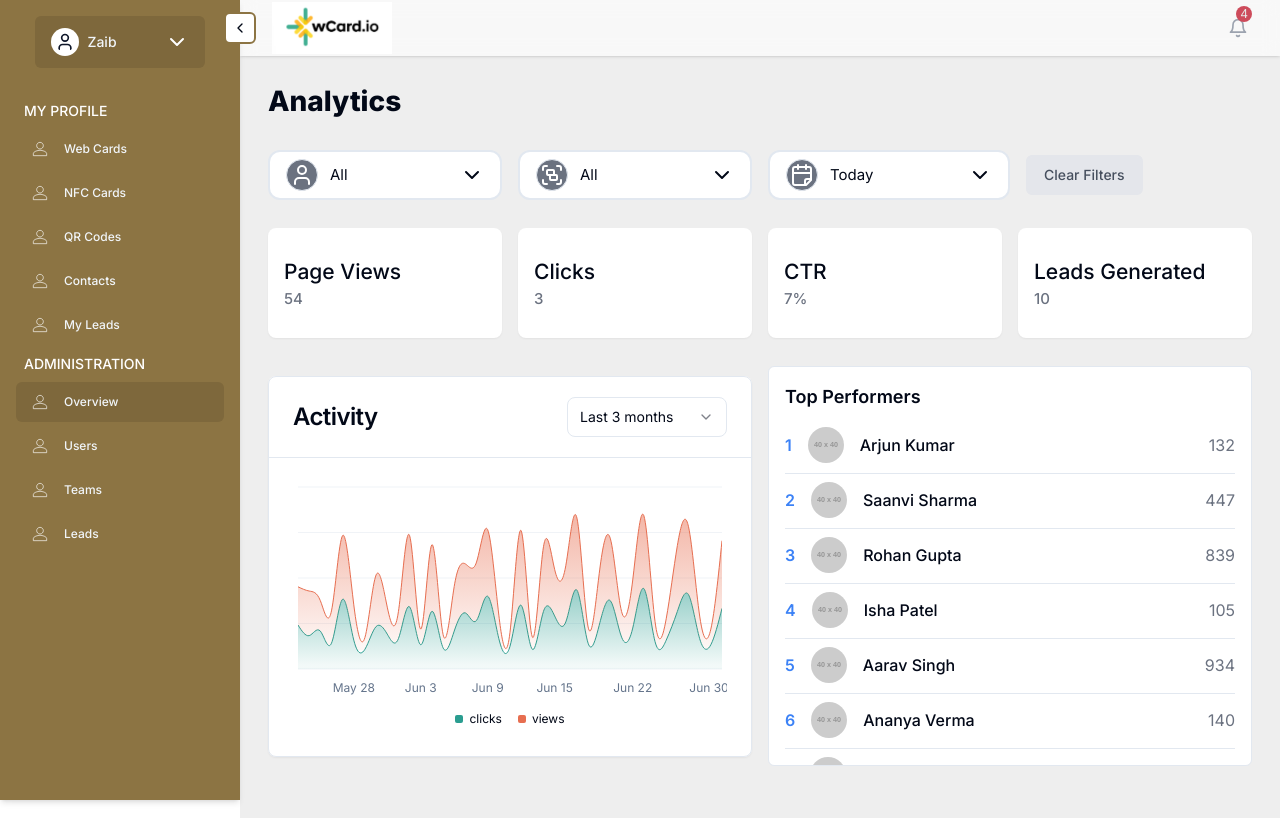
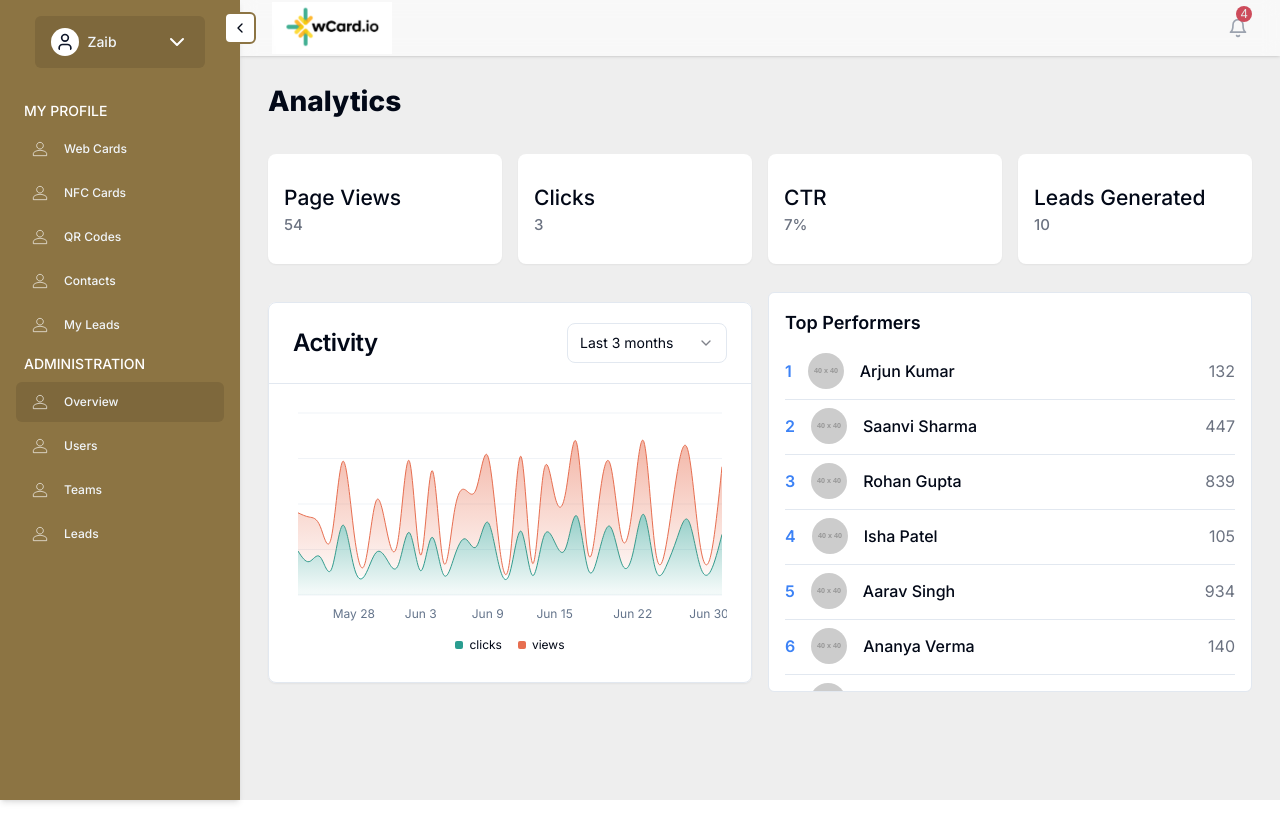
Before and after one commit to Vikashup2109/jark_assignment, a Next.js app: page / in a window 1280 px wide. Built offline with nearby package versions, Linux system fonts and the light colour scheme.

Commit message:
change name of component

```diff
--- a/src/app/Activity/page.js
+++ b/src/app/Activity/page.js
@@ -257,4 +257,4 @@ const Activity = () => {
   );
 };
 
-export { Activity };
+export default Activity;
--- a/src/app/Filters/page.js
+++ b/src/app/Filters/page.js
@@ -18,15 +18,18 @@ const Filters = () => {
     team: "All",
     date: "Today",
   });
+  const [userFilter, setUserFilter] = useState("All");
+  const [teamFilter, setTeamFilter] = useState("all");
+  const [dateFilter, setDateFilter] = useState("All");
 
-  const handleFilterChange = (filterType, value) => {
-    setFilters((prevFilters) => {
-      return {
-        ...prevFilters,
-        [filterType]: value,
-      };
-    });
-  };
+  // const handleFilterChange = (filterType, value) => {
+  //   setFilters((prevFilters) => {
+  //     return {
+  //       ...prevFilters,
+  //       [filterType]: value,
+  //     };
+  //   });
+  // };
 
   const usersFilterValues = ["All", "Vikash", "Akash", "Shubham", "Ankit"];
   const userFilterIcon = <User />;
@@ -54,9 +57,7 @@ const Filters = () => {
                   <div className="rounded-full border bg-[#6b7280] w-8 h-8 flex items-center justify-center text-white">
                     {userFilterIcon ? userFilterIcon : <></>}
                   </div>
-                  <span className="font-normal text-[15px]">
-                    {filters?.user}
-                  </span>
+                  <span className="font-normal text-[15px]">{userFilter}</span>
                 </div>
                 <ChevronDown />
               </div>
@@ -64,8 +65,8 @@ const Filters = () => {
           </DropdownMenuTrigger>
           <DropdownMenuContent className="!w-[200px]">
             <DropdownMenuRadioGroup
-              value={filters?.date}
-              onValueChange={(value) => handleFilterChange("user", value)}
+              value={userFilter}
+              onValueChange={setUserFilter}
             >
               {usersFilterValues?.map((value, index) => (
                 <DropdownMenuRadioItem key={index} value={value}>
@@ -86,9 +87,7 @@ const Filters = () => {
                   <div className="rounded-full border bg-[#6b7280] w-8 h-8 flex items-center justify-center text-white">
                     {teamsFilterIcon ? teamsFilterIcon : <></>}
                   </div>
-                  <span className="font-normal text-[15px]">
-                    {filters.team}
-                  </span>
+                  <span className="font-normal text-[15px]">{teamFilter}</span>
                 </div>
                 <ChevronDown />
               </div>
@@ -96,14 +95,27 @@ const Filters = () => {
           </DropdownMenuTrigger>
           <DropdownMenuContent className="!w-[200px]">
             <DropdownMenuRadioGroup
-              value={filters?.team}
-              onValueChange={(value) => handleFilterChange("team", value)}
+              value={teamFilter}
+              onValueChange={setTeamFilter}
             >
-              {teamsFilterValues?.map((value, index) => (
-                <DropdownMenuRadioItem key={index} value={value}>
+              <DropdownMenuRadioItem value="all">All</DropdownMenuRadioItem>
+              <DropdownMenuRadioItem value="team1">
+                Team 1
+              </DropdownMenuRadioItem>
+              <DropdownMenuRadioItem value="team2">
+                Team 2
+              </DropdownMenuRadioItem>
+              <DropdownMenuRadioItem value="team3">
+                Team 3
+              </DropdownMenuRadioItem>
+              <DropdownMenuRadioItem value="team4">
+                Team 4
+              </DropdownMenuRadioItem>
+              {/* {teamsFilterValues?.map((value, index) => (
+                <DropdownMenuRadioItem  value={value}>
                   {value}
                 </DropdownMenuRadioItem>
-              ))}
+              ))} */}
             </DropdownMenuRadioGroup>
           </DropdownMenuContent>
         </DropdownMenu>
@@ -120,9 +132,7 @@ const Filters = () => {
                   <div className="rounded-full border bg-[#6b7280] w-8 h-8 flex items-center justify-center text-white">
                     {DateFilterIcon ? DateFilterIcon : <></>}
                   </div>
-                  <span className="font-normal text-[15px]">
-                    {filters.date}
-                  </span>
+                  <span className="font-normal text-[15px]">{dateFilter}</span>
                 </div>
                 <ChevronDown />
               </div>
@@ -130,8 +140,8 @@ const Filters = () => {
           </DropdownMenuTrigger>
           <DropdownMenuContent className="!w-[200px]">
             <DropdownMenuRadioGroup
-              value={filters?.date}
-              onValueChange={(value) => handleFilterChange("date", value)}
+              value={dateFilter}
+              onValueChange={setDateFilter}
             >
               {dateFilterValues?.map((value, index) => (
                 <DropdownMenuRadioItem key={index} value={value}>
@@ -144,13 +154,11 @@ const Filters = () => {
 
         <Button
           className="bg-[#e4e6eb] text-[#464f5e] hover:bg-[#e4e6eb] border-2 border-[#e4e6eb] hover:border-[#464f5e] "
-          onClick={() =>
-            setFilters({
-              user: "All",
-              team: "All",
-              date: "Today",
-            })
-          }
+          onClick={() => {
+            setUserFilter("All");
+            setTeamFilter("All");
+            setDateFilter("All");
+          }}
         >
           Clear Filters
         </Button>
--- a/src/app/page.js
+++ b/src/app/page.js
@@ -1,16 +1,18 @@
 import NavBar from "../components/NavBar/page";
-import Filters from "./Filters/page";
+import dynamic from "next/dynamic";
+// import Filters from "./Filters/page";
 import AnalylicsCount from "./AnalylicsCount/page";
 import TopPerformer from "./TopPerformer/page";
-import { Activity } from "./Activity/page";
+const Activity = dynamic(() => import("./Activity/page"), { ssr: false });
+// import Activity from "./Activity/page";
 
 export default function Home() {
   return (
     <main className="flex min-h-screen flex-col items-center  bg-[#eee]">
       <NavBar />
       <section className="w-full px-7 py-6 ">
-        <h2 className="text-[28px] font-extrabold">Analytics</h2>
-        <Filters />
+        <h2 className="text-[28px] font-extrabold mb-8">Analytics</h2>
+        {/* <Filters /> */}
         <AnalylicsCount />
         <div className="flex flex-col lg:flex-row gap-4 items-center my-7">
           <div className="w-full lg:w-1/2 bg-white rounded-lg">
```
Also changed, not shown: tsconfig.json (deleted, +0 -34 lines).
